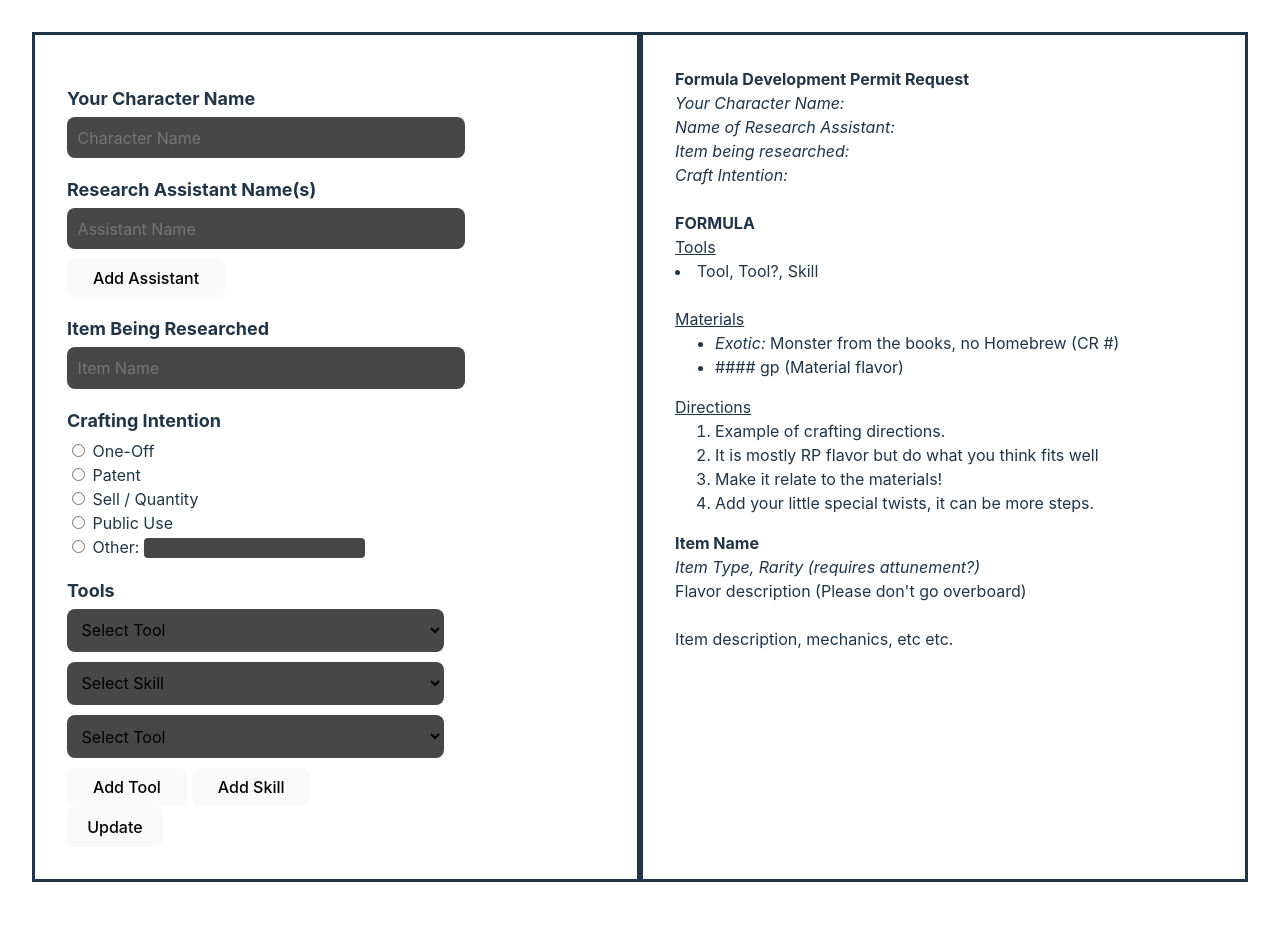
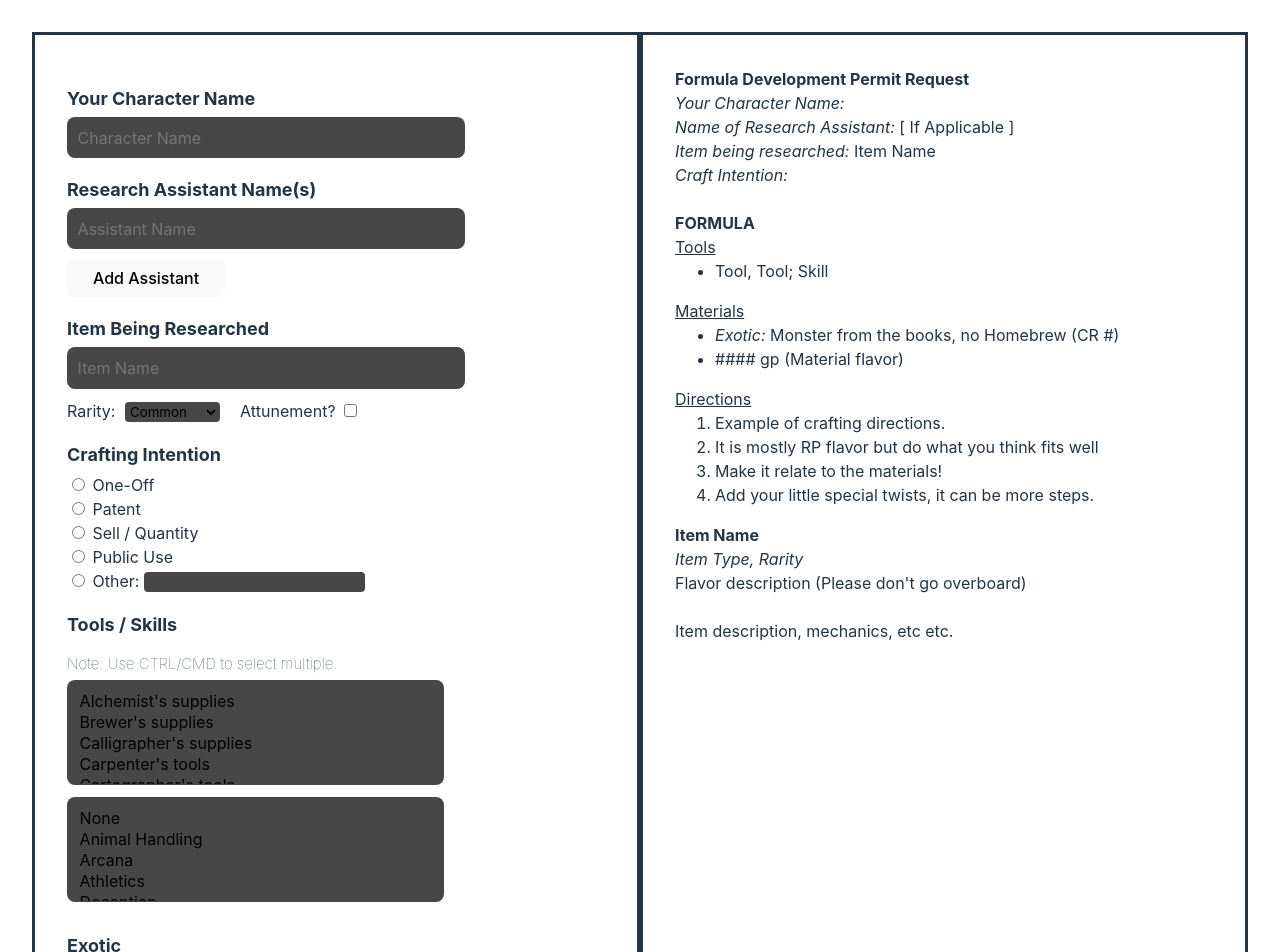
Before and after one commit to GlitchAmbush/rc-formula-generator, a React (Vite) app: page / in a window 1280 px wide. Shown: the top 952 px of the page. Before the commit the page ends 914 px from the top, so only its background shows below. Built offline with nearby package versions, Linux system fonts and the light colour scheme.

Commit message:
Update to multiple components

```diff
--- a/index.html
+++ b/index.html
@@ -4,7 +4,7 @@
     <meta charset="UTF-8" />
     <link rel="icon" type="image/svg+xml" href="/vite.svg" />
     <meta name="viewport" content="width=device-width, initial-scale=1.0" />
-    <title>Vite + React</title>
+    <title>RC Formula Generator</title>
   </head>
   <body>
     <div id="root"></div>
--- a/src/App.css
+++ b/src/App.css
@@ -2,6 +2,10 @@
   max-width: 1280px;
   margin: 0 auto;
   padding: 2rem;
+}
+
+option:checked {
+  background-color: rgb(73, 184, 73)
 }
 
 .text-input {
--- a/src/App.jsx
+++ b/src/App.jsx
@@ -6,17 +6,24 @@ function App() {
   // Sets/States
   const [name, setName] = useState()
   const [assistant, setAssistant] = useState([{ assistant: '' }])
-  const [displayAssistant, setDisplayAssistant] = useState()
-  const [itemName, setItemName] = useState()
+  const [displayAssistant, setDisplayAssistant] = useState('[ If Applicable ]')
+  const [itemName, setItemName] = useState('Item Name')
   const [intention, setIntention] = useState()
-  const [tools, setTools] = useState([{tool: ''}])
+  const [toolSkill, setToolSkill] = useState('Tool, Tool; Skill')
+  const [exotic, setExotic] = useState()
+  const [material, setMaterial] = useState()
+  const [directions, setDirections] = useState()
+  const [itemType, setItemType] = useState()
+  const [itemRarity, setItemRarity] = useState()
+  const [itemDesc, setItemDesc] = useState()
+  const [attunement, setAttunement] = useState()
 
   // Functions
   const makeOption = (item) => {
     return <option key={item} value={item}>{item}</option>
   }
 
-  const displayList = dictionary => {
+  const displayNames = dictionary => {
     var list = ""
     var i = 0
     for (var key of dictionary) {
@@ -27,6 +34,33 @@ function App() {
         list = list.concat(`${Object.values(key)}, `)
       }
     }
+    return list
+  }
+
+  const displayToolSkill = (toolArray, skillArray) => {
+    var list = ""
+    for (var i = 0, len = toolArray.length; i < len; i++) {
+      if (i == toolArray.length-1) {
+        if (skillArray[0] == "None") {
+          list = list.concat(`${toolArray[i]}`)
+        } else {
+          list = list.concat(`${toolArray[i]}; `)
+        }
+      } else {
+        list = list.concat(`${toolArray[i]}, `)
+      }
+    }
+
+    if (skillArray[0] != "None") {
+      for (var i = 0, len = skillArray.length; i < len; i++) {
+        if (i == skillArray.length-1) {
+          list = list.concat(`${skillArray[i]}`)
+        } else {
+          list = list.concat(`${skillArray[i]}, `)
+        }
+      }
+    }
+
     return list
   }
 
@@ -47,12 +81,28 @@ function App() {
     }
   }
 
-  const submit = (e) => {
-    e.preventDefault()
-    setName((name) => document.getElementById("name").value)
-    setDisplayAssistant((displayAssistant) => displayList(assistant))
-    setItemName((itemName) => document.getElementById("item").value)
-    setIntention((intention) => checkRadio())
+  const getSelect = (select) => {
+    var result = []
+    var options = select && select.options
+    var opt
+
+    for (var i = 0, len = options.length; i < len; i++) {
+      opt = options[i]
+
+      if (opt.selected) {
+        result.push(opt.value || opt.text)
+      }
+    }
+
+    return result
+  }
+
+  const getCheck = (check) => {
+    if (check) {
+      return ' (requires attunement)'
+    }
+
+    return ""
   }
 
   const addAssistantFields = () => {
@@ -69,6 +119,18 @@ function App() {
     }
   }
 
+  const submit = (e) => {
+    e.preventDefault()
+    const toolList = getSelect(document.getElementById('tools'))
+    const skillList = getSelect(document.getElementById('skills'))
+
+    setName((name) => document.getElementById("name").value)
+    setDisplayAssistant((displayAssistant) => displayNames(assistant))
+    setItemName((itemName) => document.getElementById("item").value)
+    setIntention((intention) => checkRadio())
+    setToolSkill((toolSkill) => displayToolSkill(toolList, skillList))
+    setAttunement((attunement) => getCheck(document.getElementById("attunement").checked))
+  }
 
   // Main App
   return (
@@ -116,6 +178,15 @@ function App() {
           <div>
             <p>Item Being Researched</p>
             <input className='text-input' placeholder='Item Name' id="item" />
+            <div style={{paddingTop: "10px"}}>
+              Rarity: <select className='small-input' style={{marginRight: "20px"}} id="rarity">
+                <option value="common">Common</option>
+                <option value="uncommon">Uncommon</option>
+                <option value="rare">Rare</option>
+                <option value="very rare">Very Rare</option>
+              </select>
+              Attunement? <input type="checkbox" id="attunement"/>
+            </div>
           </div>
 
           <div>
@@ -128,29 +199,14 @@ function App() {
           </div>
 
           <div>
-            <p>Tools</p>
-            <select className="text-input modular-input" id="tools">{toolOptions.map(makeOption)}</select><br />
-            <select className="text-input modular-input" id="tools">{skillOptions.map(makeOption)}</select><br />
+            <p>Tools / Skills</p>
+            <p style={{fontSize: "15px", fontWeight: 1}}>Note: Use CTRL/CMD to select multiple.</p>
+            <select className="text-input modular-input" id="tools" multiple>{toolOptions.map(makeOption)}</select><br />
+            <select className="text-input modular-input" id="skills" multiple>{skillOptions.map(makeOption)}</select><br />
+          </div>
 
-            {tools.map((input, index) => {
-              if (index == 0) {
-                return (
-                  <div key={index}>
-                    <select className="text-input modular-input" id="tools" value={input.tools}>{toolOptions.map(makeOption)}</select>
-                  </div>
-                )
-              }
-
-              return (
-                <div key={index}>
-                  <select className="text-input modular-input" id="tools" value={input.tools}>{toolOptions.map(makeOption)}</select>
-                  <button className='remove'>Remove</button>
-                </div>
-              )
-            })}
-
-            <button className="add-input">Add Tool</button>
-            <button className="add-input" style={{marginLeft: "5px"}}>Add Skill</button>
+          <div>
+            <p>Exotic</p>
           </div>
           <button onClick={submit}>Update</button>
         </div>
@@ -167,7 +223,9 @@ function App() {
           <br />
           <b>FORMULA</b> <br />
           <u>Tools</u> <br />
-          <li>Tool, Tool?, Skill</li> <br />
+          <ul>
+            <li>{toolSkill}</li>
+          </ul>
 
           <u>Materials</u>
           <ul>
@@ -183,8 +241,8 @@ function App() {
             <li>Add your little special twists, it can be more steps.</li>
           </ol>
 
-          <b>Item Name</b><br />
-          <i>Item Type, Rarity (requires attunement?)</i><br />
+          <b>{itemName}</b><br />
+          <i>Item Type, Rarity{attunement}</i><br />
           Flavor description (Please don't go overboard)<br />
           <br />
           Item description, mechanics, etc etc.<br />
--- a/src/resources/options.jsx
+++ b/src/resources/options.jsx
@@ -1,5 +1,4 @@
 export const toolOptions = [
-    "Select Tool",
     "Alchemist's supplies",
     "Brewer's supplies",
     "Calligrapher's supplies",
@@ -20,9 +19,21 @@ export const toolOptions = [
 ]
 
 export const skillOptions = [
-    "Select Skill",
+    "None",
+    "Animal Handling",
     "Arcana",
+    "Athletics",
+    "Deception",
+    "History",
+    "Insight",
+    "Intimidation",
+    "Investigation",
     "Medicine",
     "Nature",
-    "Religion"
+    "Perception",
+    "Performance",
+    "Religion",
+    "Sleight of Hand",
+    "Stealth",
+    "Survival"
 ]
```
